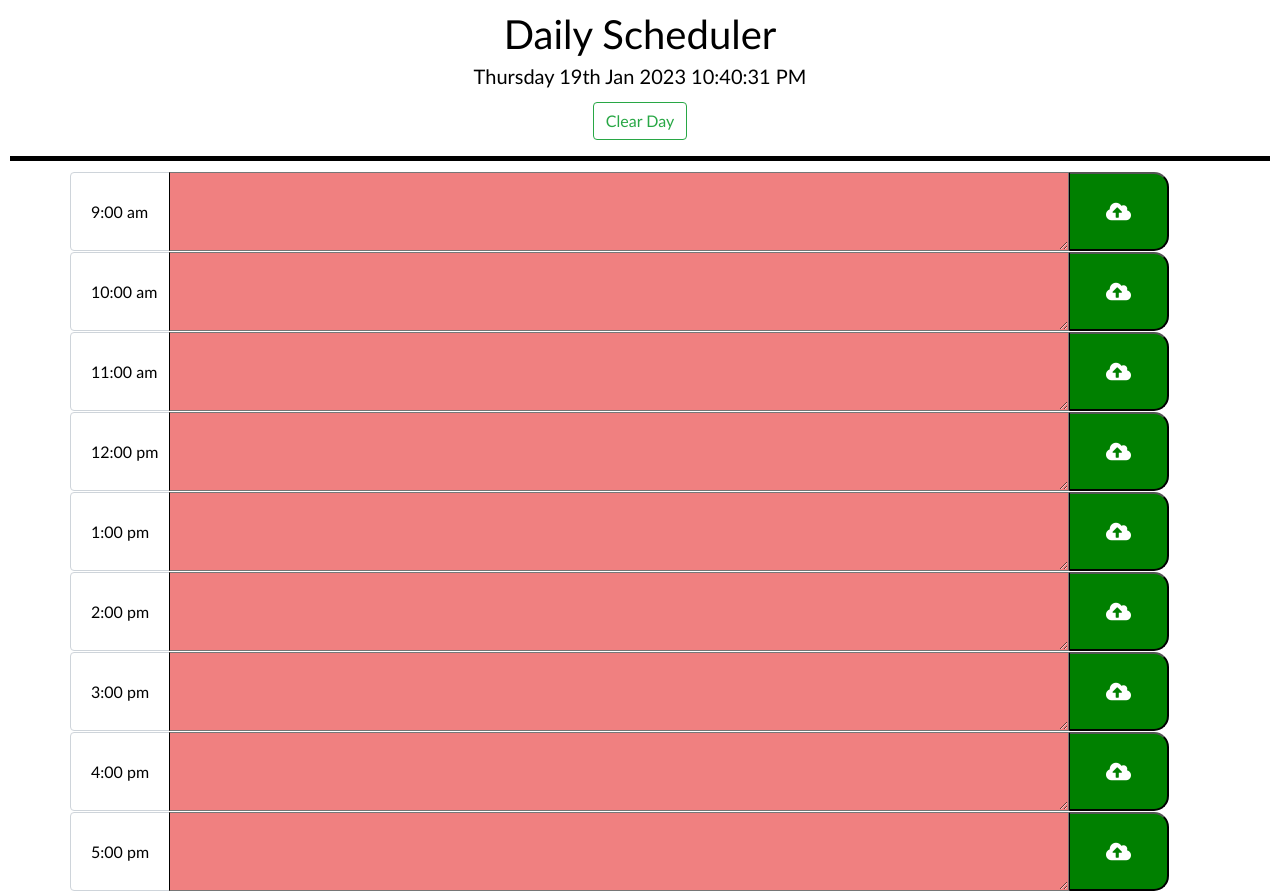
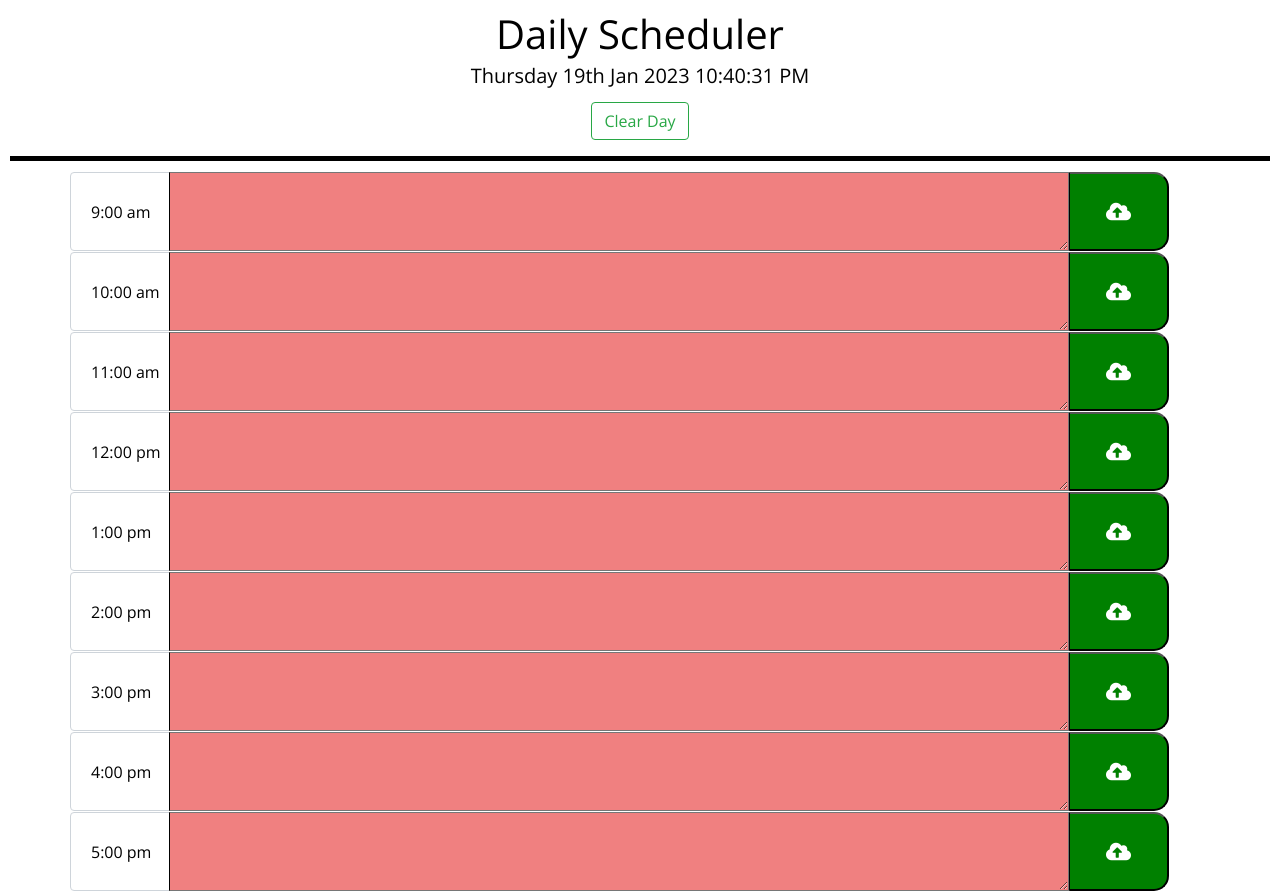
Before and after one commit to juliaguas17/Daily-Scheduler, a plain HTML site: page index.html in a window 1280 px wide. Drawn offline with nearby package versions, Linux system fonts and the light colour scheme.

Commit message:
css font edit

```diff
--- a/style.css
+++ b/style.css
@@ -1,5 +1,5 @@
 body {
-    font-family: 'Gill Sans', sans-serif;
+    font-family: 'Open Sans','Gill Sans', sans-serif;
     font-size: 16px;
     line-height: 1;
   }
```
